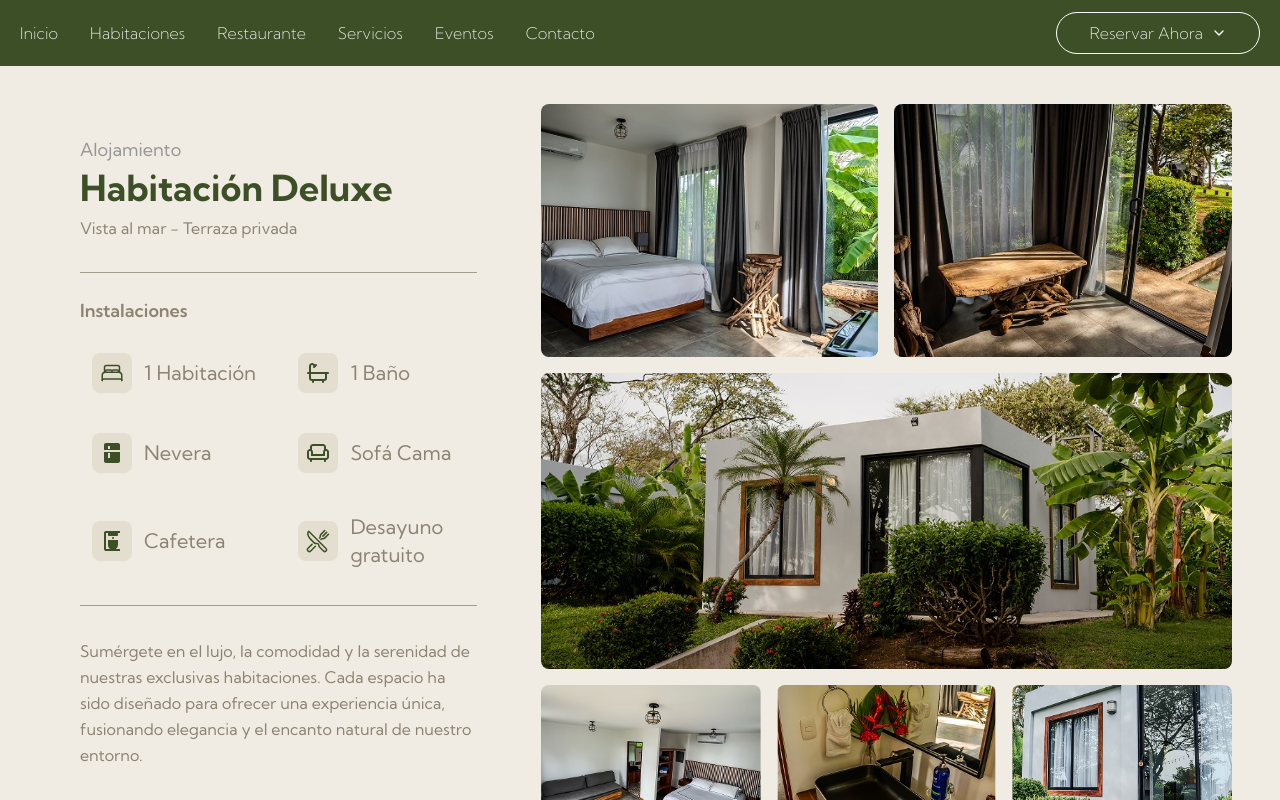
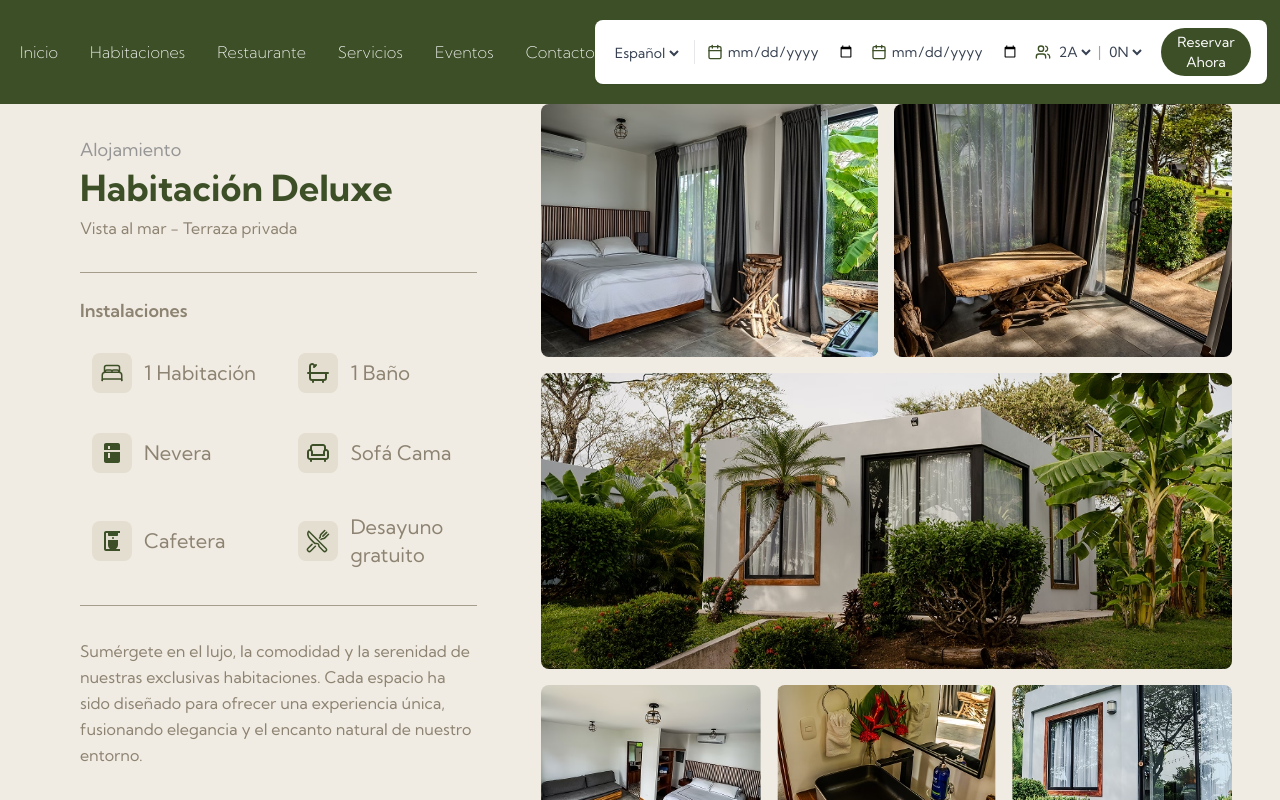
Before and after one commit to bchacon-aurigital/Bohemian, a Next.js app: page /rooms in a window 1280 px wide. Shown: the top 800 px of the page. Built offline with nearby package versions, Linux system fonts and the light colour scheme.

Commit message:
widget integrado

```diff
--- a/src/app/page.tsx
+++ b/src/app/page.tsx
@@ -19,19 +19,17 @@ import Events from "@/components/Events";
 import Grid from "@/components/grid1";
 import SpecialEvents from "@/components/SpecialEvents";
 import LoadingScreen from "@/components/LoadingScreen";
-
 import BookingWidget from "@/components/BookingWidget";
-
 import Footer from "@/components/Footer";
 
 const HomePage = () => {
-
   useEffect(() => {
     AOS.init({ duration: 1000 });
   }, []);
 
   const [isLoading, setIsLoading] = useState(true);
   const [contentOpacity, setContentOpacity] = useState(0);
+  const [isMobile, setIsMobile] = useState(false);
 
   const [activeMedia, setActiveMedia] = useState("/");
   const [previousMedia, setPreviousMedia] = useState("");
@@ -44,6 +42,20 @@ const HomePage = () => {
   const Parallax3Ref = useRef(null);
   const Parallax4Ref = useRef(null);
   const Parallax5Ref = useRef(null);
+
+  // Check if device is mobile
+  useEffect(() => {
+    const checkMobile = () => {
+      setIsMobile(window.innerWidth < 768);
+    };
+
+    checkMobile();
+    window.addEventListener('resize', checkMobile);
+
+    return () => {
+      window.removeEventListener('resize', checkMobile);
+    };
+  }, []);
 
   const handleLoadingComplete = () => {
     setIsLoading(false);
@@ -112,7 +124,6 @@ const HomePage = () => {
     if (Parallax3Ref.current) observer.observe(Parallax3Ref.current);
     if (Parallax4Ref.current) observer.observe(Parallax4Ref.current);
     if (Parallax5Ref.current) observer.observe(Parallax5Ref.current);
-
 
     return () => observer.disconnect();
   }, []);
@@ -189,6 +200,10 @@ const HomePage = () => {
         style={{ opacity: contentOpacity }}
       >
         <Navbar />
+
+        {/* Componente BookingWidget sólo en móvil */}
+        {isMobile && <BookingWidget mode="mobile" />}
+
         <section id="Inicio">
           <Hero />
         </section>
@@ -281,7 +296,7 @@ const HomePage = () => {
 
               <div className="col-span-5 space-y-6 text-white leading-relaxed font-kumbh">
                 <p className="text-base md:text-2xl font-medium mb-8">
-                Descubre un espacio diseñado para la relajación y la renovación. Con el mar a tu alrededor y naturaleza en cada rincón, reconéctate contigo mismo a través del ejercicio, la meditación y la tranquilidad absoluta. Aquí, cada momento es una oportunidad para el bienestar y la transformación.                </p>
+                  Descubre un espacio diseñado para la relajación y la renovación. Con el mar a tu alrededor y naturaleza en cada rincón, reconéctate contigo mismo a través del ejercicio, la meditación y la tranquilidad absoluta. Aquí, cada momento es una oportunidad para el bienestar y la transformación.</p>
                 <button className="flex flex-row justify-center items-center gap-2 w-2/3 md:w-1/2 border border-white text-white px-8 py-3 rounded-full text-lg font-medium transition-colors duration-300 hover:bg-white hover:text-black font-kumbh">
                   Ver Más
                   <FaArrowRight />
@@ -322,8 +337,6 @@ const HomePage = () => {
         <section id="Contacto" ref={Parallax5Ref}>
           <Parallax5 />
         </section>
-        {/* Widget de reserva flotante */}
-        <BookingWidget />
         <Footer />
       </div>
     </div>
--- a/src/components/BookingWidget.tsx
+++ b/src/components/BookingWidget.tsx
@@ -1,20 +1,17 @@
 import React, { useState } from 'react';
-import { Calendar, Globe2, Users } from 'lucide-react';
+import { Calendar, Globe2, Users, X } from 'lucide-react';
 
 interface BookingWidgetProps {
-  position?: 'fixed' | 'static';
-  className?: string;
+  mode?: 'navbar' | 'mobile';
 }
 
-const BookingWidget: React.FC<BookingWidgetProps> = ({
-  position = 'fixed',
-  className = ''
-}) => {
+const BookingWidget: React.FC<BookingWidgetProps> = ({ mode = 'navbar' }) => {
   const [checkIn, setCheckIn] = useState('');
   const [checkOut, setCheckOut] = useState('');
   const [adults, setAdults] = useState(2);
   const [children, setChildren] = useState(0);
   const [selectedLang, setSelectedLang] = useState<'es' | 'en'>('es');
+  const [isOpen, setIsOpen] = useState(false);
 
   const handleReservation = () => {
     // Si hay fechas seleccionadas, construir URL con parámetros
@@ -36,17 +33,46 @@ const BookingWidget: React.FC<BookingWidgetProps> = ({
       // Si no hay fechas, usar la URL básica
       window.open(`https://reservations.orbebooking.com/Search/Init/Sa63l/${selectedLang}`, '_blank');
     }
+
+    // Cerrar el widget en mobile después de hacer reserva
+    if (mode === 'mobile') {
+      setIsOpen(false);
+    }
   };
 
-  const containerClasses = position === 'fixed'
-    ? 'fixed bottom-5 left-1/2 transform -translate-x-1/2 z-50 shadow-lg'
-    : '';
+  // Renderizado para la versión móvil (botón flotante + panel expandible)
+  if (mode === 'mobile') {
+    return (
+      <>
+        {/* Botón flotante para abrir el widget */}
+        {!isOpen && (
+          <button
+            onClick={() => setIsOpen(true)}
+            className="fixed bottom-5 right-5 z-50 bg-[#3D4F27] text-white rounded-full p-4 shadow-lg"
+            style={{ zIndex: 9999 }}
+          >
+            <Calendar className="w-6 h-6" />
+          </button>
+        )}
 
-  return (
-    <div className={`${containerClasses} ${className} bg-white rounded-xl p-4 max-w-5xl w-full mx-auto`}>
-      <div className="flex flex-col md:flex-row gap-4 items-center">
+        {/* Widget expandido */}
+        {isOpen && (
+          <div
+            className="fixed inset-x-0 bottom-0 bg-white rounded-t-xl shadow-lg p-4 transition-all duration-300 ease-in-out"
+            style={{ zIndex: 9999 }}
+          >
+            <div className="flex justify-between items-center mb-4">
+              <h3 className="text-lg font-medium text-[#3D4F27] font-kumbh">Reservar</h3>
+              <button
+                onClick={() => setIsOpen(false)}
+                className="text-gray-500 hover:text-gray-700"
+              >
+                <X className="w-5 h-5" />
+              </button>
+            </div>
+
             {/* Selector de idioma */}
-        <div className="flex-shrink-0 border-r border-gray-200 pr-4">
+            <div className="mb-4 pb-4 border-b border-gray-200">
               <div className="flex items-center gap-2">
                 <Globe2 className="text-[#3D4F27] w-5 h-5" />
                 <select
@@ -61,10 +87,9 @@ const BookingWidget: React.FC<BookingWidgetProps> = ({
             </div>
 
             {/* Check-in */}
-        <div className="flex-1 min-w-[140px]">
-          <div className="flex flex-col">
+            <div className="mb-4">
               <label className="text-xs text-gray-500 mb-1 font-kumbh">Check-in</label>
-            <div className="flex items-center gap-2">
+              <div className="flex items-center gap-2 p-2 border border-gray-200 rounded-lg">
                 <Calendar className="text-[#3D4F27] w-5 h-5" />
                 <input
                   type="date"
@@ -74,13 +99,11 @@ const BookingWidget: React.FC<BookingWidgetProps> = ({
                 />
               </div>
             </div>
-        </div>
 
             {/* Check-out */}
-        <div className="flex-1 min-w-[140px]">
-          <div className="flex flex-col">
+            <div className="mb-4">
               <label className="text-xs text-gray-500 mb-1 font-kumbh">Check-out</label>
-            <div className="flex items-center gap-2">
+              <div className="flex items-center gap-2 p-2 border border-gray-200 rounded-lg">
                 <Calendar className="text-[#3D4F27] w-5 h-5" />
                 <input
                   type="date"
@@ -90,29 +113,27 @@ const BookingWidget: React.FC<BookingWidgetProps> = ({
                 />
               </div>
             </div>
-        </div>
 
             {/* Huéspedes */}
-        <div className="flex-1 min-w-[140px]">
-          <div className="flex flex-col">
+            <div className="mb-6">
               <label className="text-xs text-gray-500 mb-1 font-kumbh">Huéspedes</label>
-            <div className="flex items-center gap-2">
+              <div className="flex items-center gap-2 p-2 border border-gray-200 rounded-lg">
                 <Users className="text-[#3D4F27] w-5 h-5" />
-              <div className="flex items-center gap-2">
+                <div className="flex items-center gap-2 w-full">
                   <select
                     value={adults}
                     onChange={(e) => setAdults(parseInt(e.target.value))}
-                  className="bg-transparent text-gray-700 focus:outline-none font-kumbh"
+                    className="bg-transparent text-gray-700 focus:outline-none font-kumbh flex-1"
                   >
                     {[1, 2, 3, 4, 5, 6].map(num => (
                       <option key={num} value={num}>{num} {num === 1 ? 'adulto' : 'adultos'}</option>
                     ))}
                   </select>
-                <span className="text-gray-500">|</span>
+                  <span className="text-gray-300">|</span>
                   <select
                     value={children}
                     onChange={(e) => setChildren(parseInt(e.target.value))}
-                  className="bg-transparent text-gray-700 focus:outline-none font-kumbh"
+                    className="bg-transparent text-gray-700 focus:outline-none font-kumbh flex-1"
                   >
                     {[0, 1, 2, 3, 4].map(num => (
                       <option key={num} value={num}>{num} {num === 1 ? 'niño' : 'niños'}</option>
@@ -121,16 +142,92 @@ const BookingWidget: React.FC<BookingWidgetProps> = ({
                 </div>
               </div>
             </div>
+
+            {/* Botón de reserva */}
+            <button
+              onClick={handleReservation}
+              className="w-full bg-[#3D4F27] text-white py-3 rounded-full font-kumbh hover:bg-[#2a371b] transition-colors duration-300"
+            >
+              Reservar Ahora
+            </button>
+          </div>
+        )}
+      </>
+    );
+  }
+
+  // Renderizado para la versión navbar (en una sola línea)
+  return (
+    <div className="flex items-center bg-white rounded-lg px-4 py-2 shadow-sm">
+      {/* Selector de idioma */}
+      <div className="border-r border-gray-200 pr-3 mr-3">
+        <select
+          value={selectedLang}
+          onChange={(e) => setSelectedLang(e.target.value as 'es' | 'en')}
+          className="bg-transparent text-gray-700 focus:outline-none font-kumbh text-sm"
+        >
+          <option value="es">Español</option>
+          <option value="en">English</option>
+        </select>
+      </div>
+
+      {/* Check-in */}
+      <div className="flex items-center mr-4">
+        <Calendar className="text-[#3D4F27] w-4 h-4 mr-1" />
+        <input
+          type="date"
+          value={checkIn}
+          onChange={(e) => setCheckIn(e.target.value)}
+          className="bg-transparent text-gray-700 focus:outline-none font-kumbh text-sm w-32"
+          placeholder="Check-in"
+        />
+      </div>
+
+      {/* Check-out */}
+      <div className="flex items-center mr-4">
+        <Calendar className="text-[#3D4F27] w-4 h-4 mr-1" />
+        <input
+          type="date"
+          value={checkOut}
+          onChange={(e) => setCheckOut(e.target.value)}
+          className="bg-transparent text-gray-700 focus:outline-none font-kumbh text-sm w-32"
+          placeholder="Check-out"
+        />
+      </div>
+
+      {/* Huéspedes */}
+      <div className="flex items-center mr-4">
+        <Users className="text-[#3D4F27] w-4 h-4 mr-1" />
+        <div className="flex items-center">
+          <select
+            value={adults}
+            onChange={(e) => setAdults(parseInt(e.target.value))}
+            className="bg-transparent text-gray-700 focus:outline-none font-kumbh text-sm"
+          >
+            {[1, 2, 3, 4, 5, 6].map(num => (
+              <option key={num} value={num}>{num}A</option>
+            ))}
+          </select>
+          <span className="text-gray-400 mx-1">|</span>
+          <select
+            value={children}
+            onChange={(e) => setChildren(parseInt(e.target.value))}
+            className="bg-transparent text-gray-700 focus:outline-none font-kumbh text-sm"
+          >
+            {[0, 1, 2, 3, 4].map(num => (
+              <option key={num} value={num}>{num}N</option>
+            ))}
+          </select>
+        </div>
       </div>
 
       {/* Botón de reserva */}
       <button
         onClick={handleReservation}
-          className="bg-[#3D4F27] text-white px-8 py-3 rounded-full font-kumbh hover:bg-[#2a371b] transition-colors duration-300 flex-shrink-0"
+        className="bg-[#3D4F27] text-white px-4 py-1 rounded-full font-kumbh text-sm hover:bg-[#2a371b] transition-colors duration-300"
       >
         Reservar Ahora
       </button>
-      </div>
     </div>
   );
 };
--- a/src/components/Navbar.tsx
+++ b/src/components/Navbar.tsx
@@ -1,29 +1,28 @@
-import { useState, useRef, useEffect } from "react";
+import { useState, useEffect } from "react";
 import { Link as ScrollLink } from "react-scroll";
 import Link from "next/link";
 import Image from "next/image";
-import { ChevronDown } from "lucide-react";
+import BookingWidget from "./BookingWidget";
 
 export default function Navbar() {
   const [isOpen, setIsOpen] = useState(false);
-  const [showLangDropdown, setShowLangDropdown] = useState(false);
-  const dropdownRef = useRef<HTMLDivElement>(null);
+  const [isMobile, setIsMobile] = useState(false);
+
+  // Check if device is mobile
+  useEffect(() => {
+    const checkMobile = () => {
+      setIsMobile(window.innerWidth < 768);
+    };
+
+    checkMobile();
+    window.addEventListener('resize', checkMobile);
+
+    return () => {
+      window.removeEventListener('resize', checkMobile);
+    };
+  }, []);
 
   const toggleMenu = () => setIsOpen(!isOpen);
-  const toggleLangDropdown = () => setShowLangDropdown(!showLangDropdown);
-
-  // Cerrar dropdown al hacer clic fuera de él
-  useEffect(() => {
-    function handleClickOutside(event: MouseEvent) {
-      if (dropdownRef.current && !dropdownRef.current.contains(event.target as Node)) {
-        setShowLangDropdown(false);
-      }
-    }
-    document.addEventListener("mousedown", handleClickOutside);
-    return () => {
-      document.removeEventListener("mousedown", handleClickOutside);
-    };
-  }, []);
 
   const navSections = [
     { name: "Inicio", href: "/" },
@@ -34,14 +33,12 @@ export default function Navbar() {
     { name: "Contacto", href: "/#Contacto" },
   ];
 
-  const reservationSection = "Contacto";
-
   return (
     <>
-      <nav
-        className={`fixed w-full text-white z-50 transition-all duration-300 bg-[#3D4F27]`}
-      >
-        <div className="container mx-auto px-5 py-3 flex justify-between items-center relative font-kumbh">
+      <nav className="fixed w-full text-white z-50 transition-all duration-300 bg-[#3D4F27]">
+        {/* Contenedor principal del navbar - Una sola línea */}
+        <div className="container mx-auto px-5 py-5 flex items-center justify-between relative font-kumbh">
+          {/* Logo para móvil */}
           <Link href="/" className="lg:hidden">
             <Image
               src="/images/logo.svg"
@@ -52,8 +49,9 @@ export default function Navbar() {
             />
           </Link>
 
+          {/* Botón de menú para móvil */}
           <button
-            className="lg:hidden text-white mx-2 focus:outline-none relative w-6 h-6"
+            className="lg:hidden text-white mx-2 focus:outline-none relative w-6 h-6 z-50"
             onClick={toggleMenu}
             aria-label="Toggle menu"
           >
@@ -74,7 +72,8 @@ export default function Navbar() {
             />
           </button>
 
-          <div className="hidden lg:block space-x-8 font-[200]">
+          {/* Enlaces de navegación para desktop */}
+          <div className="hidden lg:flex space-x-8 font-[200]">
             {navSections.map((item) => (
               item.href.startsWith('/') ? (
                 <Link
@@ -98,37 +97,14 @@ export default function Navbar() {
             ))}
           </div>
 
-          <div className="hidden lg:block relative" ref={dropdownRef}>
-            <button
-              onClick={toggleLangDropdown}
-              className="border border-white text-white hover:bg-white hover:text-black duration-500 px-6 lg:px-8 py-2 rounded-full text-sm lg:text-base font-[200] hover:font-[300] font-kumbh flex items-center"
-            >
-              Reservar Ahora
-              <ChevronDown className="ml-2 h-4 w-4" />
-            </button>
-
-            {showLangDropdown && (
-              <div className="absolute right-0 mt-2 w-48 bg-white rounded-md shadow-lg py-1 z-50">
-                <a
-                  href="https://reservations.orbebooking.com/Search/Init/Sa63l/es"
-                  target="_blank"
-                  className="block px-4 py-2 text-sm text-gray-700 hover:bg-gray-100"
-                >
-                  Español
-                </a>
-                <a
-                  href="https://reservations.orbebooking.com/Search/Init/Sa63l/en"
-                  target="_blank"
-                  className="block px-4 py-2 text-sm text-gray-700 hover:bg-gray-100"
-                >
-                  English
-                </a>
-              </div>
-            )}
+          {/* Widget de reserva en el navbar para desktop */}
+          <div className="hidden lg:block">
+            <BookingWidget mode="navbar" />
           </div>
         </div>
       </nav>
 
+      {/* Menú móvil expandible */}
       <div
         className={`lg:hidden fixed inset-0 bg-[#1a2721] text-white transform transition-all duration-300 ease-in-out z-40 ${
           isOpen
```
Lines whose indentation alone changed are shown as unchanged.
